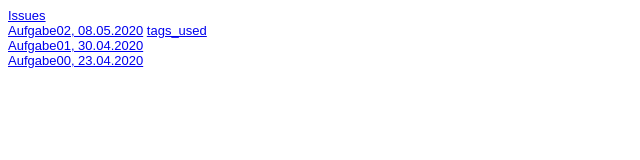
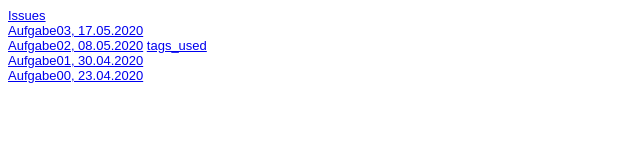
Before and after one commit to LaraHerfurth/GIS_SoSe2020, a plain HTML site: page steckbrief.htm in a window 1280 px wide. Shown: the whole page, without its empty margins (0-640 px from the left). Drawn offline with Linux system fonts and the light colour scheme.

Commit message:
Update steckbrief.htm

```diff
--- a/steckbrief.htm
+++ b/steckbrief.htm
@@ -14,6 +14,8 @@ body {
 <body>
 	<a href="https://github.com/LaraHerfurth/GIS_SoSe2020/issues" target="_blank">Issues</a>
 	<br>
+	<a href="https://laraherfurth.github.io/GIS_SoSe2020/Aufgabe03/Portfolio.html" target="_blank">Aufgabe03, 17.05.2020</a>
+	<br>
 	<a href="https://laraherfurth.github.io/GIS_SoSe2020/Aufgabe02/Portfolio.html" target="_blank">Aufgabe02, 08.05.2020</a>
 	<a href="https://laraherfurth.github.io/GIS_SoSe2020/Aufgabe02/tags_used.html" target="_blank"> tags_used</a>
 	<br>
```
